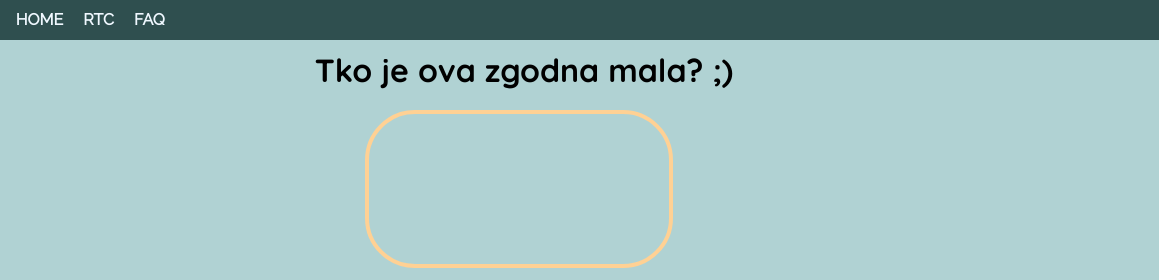
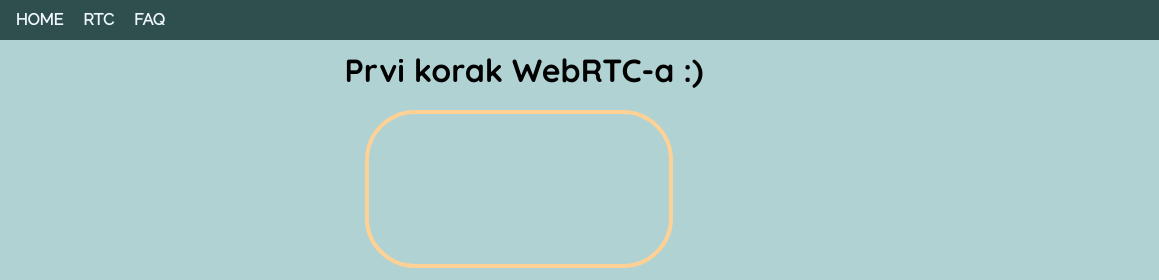
Before and after one commit to cilicivan/cilicivan.github.io, a plain HTML site: page stream.html in a window 1280 px wide. Shown: the top 280 px of the page, 121-1280 px from the left. Drawn offline with Linux system fonts and the light colour scheme.

Commit message:
Update stream.html

```diff
--- a/stream.html
+++ b/stream.html
@@ -25,7 +25,7 @@
 
     <div class="title">
         <div class="container">
-            <h1>Tko je ova zgodna mala? ;)</h1>
+            <h1>Prvi korak WebRTC-a :)</h1>
         </div>
     </div>
 
```
